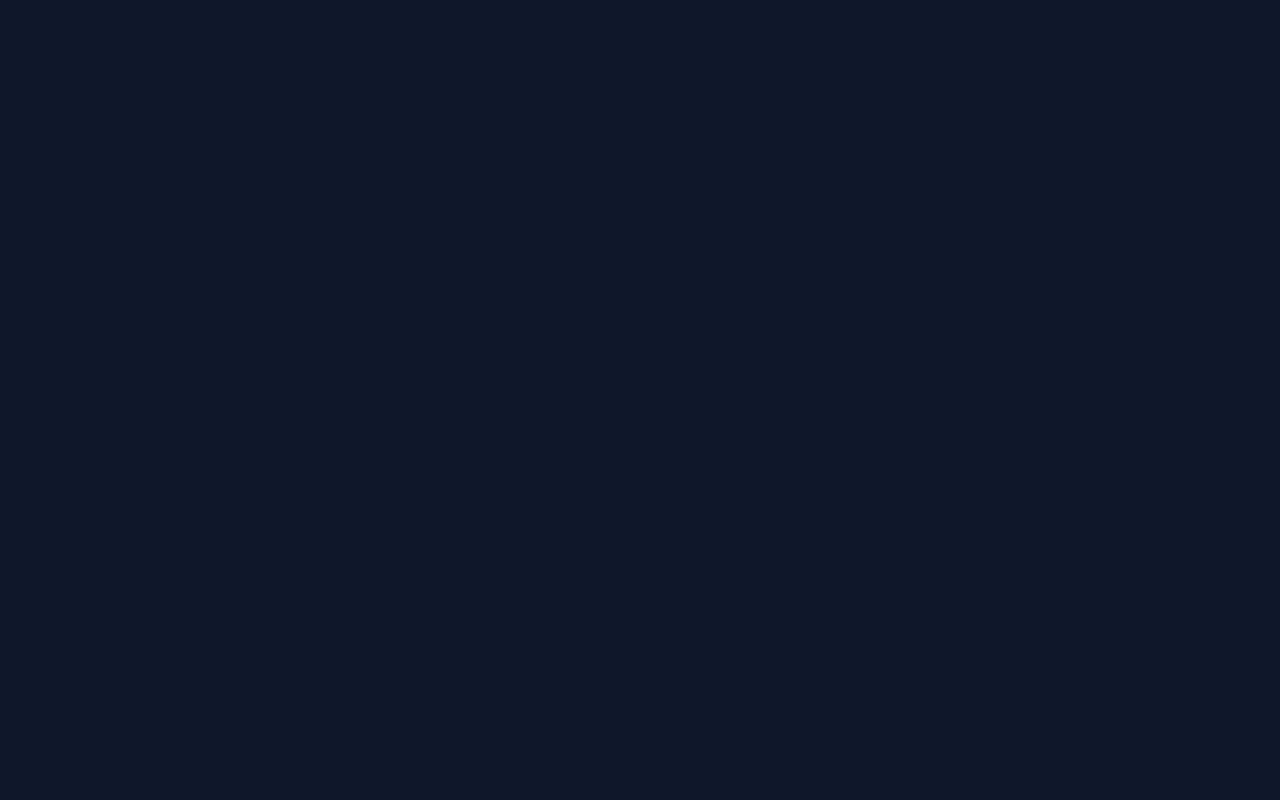
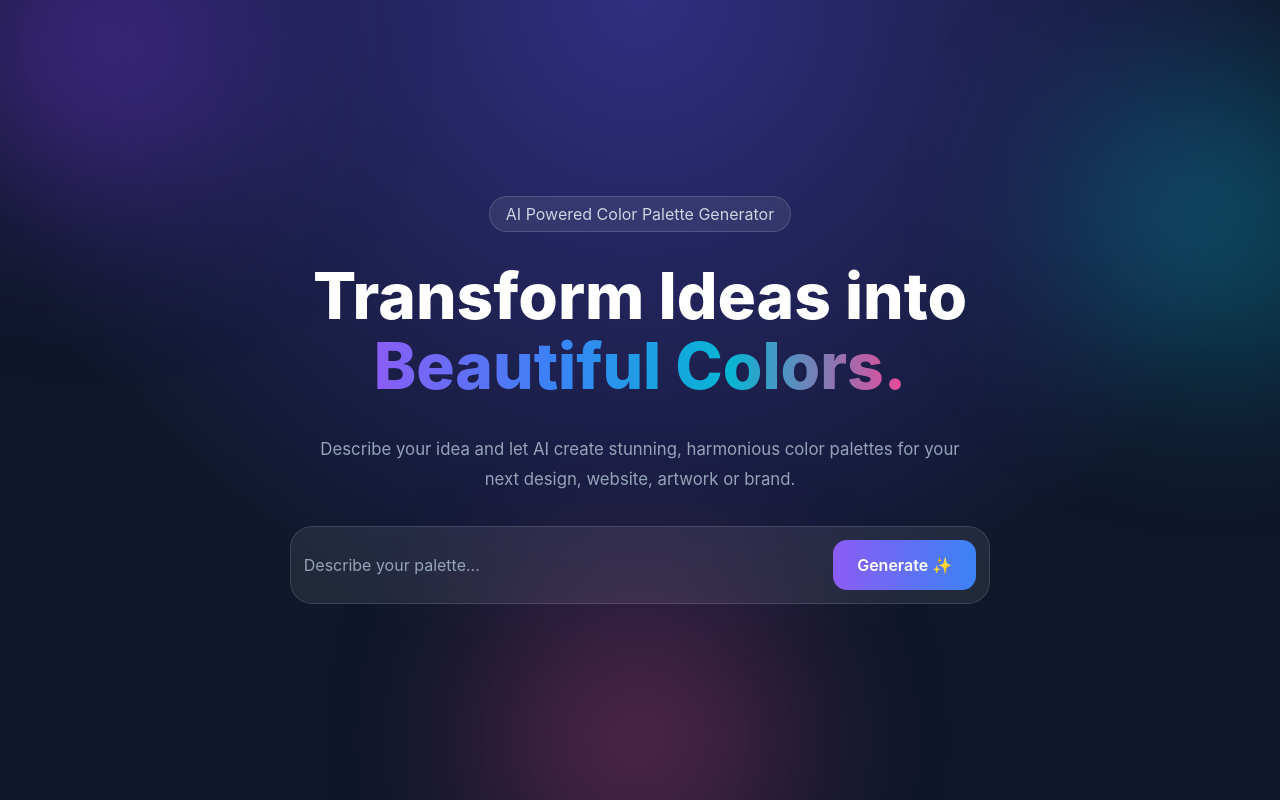
Before and after one commit to josna26/chroma, a React (Vite) app: page / in a window 1280 px wide. Built offline with nearby package versions, Linux system fonts and the light colour scheme.

Commit message:
feat: add landing hero section

```diff
--- a/src/App.jsx
+++ b/src/App.jsx
@@ -1,6 +1,9 @@
+import Hero from "./components/Hero";
+
 function App() {
   return (
     <>
+      <Hero />
     </>
   );
 }
--- /dev/null
+++ b/src/components/Hero.jsx
@@ -0,0 +1,47 @@
+import "../styles/components/hero.css";
+
+function Hero() {
+  return (
+    <main className="hero">
+
+      <div className="blob blob1"></div>
+      <div className="blob blob2"></div>
+      <div className="blob blob3"></div>
+
+      <section className="hero-content">
+
+        <p className="tagline">
+          AI Powered Color Palette Generator
+        </p>
+
+        <h1>
+          Transform Ideas into
+          <span> Beautiful Colors.</span>
+        </h1>
+
+        <p className="subtitle">
+          Describe your idea and let AI create stunning,
+          harmonious color palettes for your next design,
+          website, artwork or brand.
+        </p>
+
+        <div className="prompt-box">
+
+          <input
+            type="text"
+            placeholder="Describe your palette..."
+          />
+
+          <button>
+            Generate ✨
+          </button>
+
+        </div>
+
+      </section>
+
+    </main>
+  );
+}
+
+export default Hero;
--- /dev/null
+++ b/src/styles/components/hero.css
@@ -0,0 +1,158 @@
+.hero {
+    min-height: 100vh;
+    display: flex;
+    justify-content: center;
+    align-items: center;
+    position: relative;
+    overflow: hidden;
+    padding: 2rem;
+    background:
+        radial-gradient(circle at top, #312e81 0%, #0f172a 65%);
+}
+
+.blob {
+    position: absolute;
+    border-radius: 50%;
+    filter: blur(100px);
+    opacity: .45;
+    animation: float 10s ease-in-out infinite;
+}
+
+.blob1 {
+    width: 300px;
+    height: 300px;
+    background: #7c3aed;
+    top: -70px;
+    left: -60px;
+}
+
+.blob2 {
+    width: 260px;
+    height: 260px;
+    background: #06b6d4;
+    right: -70px;
+    top: 120px;
+    animation-delay: 2s;
+}
+
+.blob3 {
+    width: 250px;
+    height: 250px;
+    background: #ec4899;
+    bottom: -70px;
+    left: 40%;
+    animation-delay: 4s;
+}
+
+.hero-content {
+    width: 100%;
+    max-width: 900px;
+    text-align: center;
+    position: relative;
+    z-index: 10;
+}
+
+.tagline {
+    display: inline-block;
+    padding: .45rem 1rem;
+    border-radius: 999px;
+    background: rgba(255, 255, 255, .08);
+    border: 1px solid rgba(255, 255, 255, .15);
+    color: #cbd5e1;
+    margin-bottom: 1.8rem;
+}
+
+.hero h1 {
+    font-size: 4rem;
+    font-weight: 800;
+    line-height: 1.1;
+}
+
+.hero h1 span {
+    background: linear-gradient(90deg,
+            #8b5cf6,
+            #3b82f6,
+            #06b6d4,
+            #ec4899);
+    -webkit-background-clip: text;
+    -webkit-text-fill-color: transparent;
+}
+
+.subtitle {
+    max-width: 650px;
+    margin: 2rem auto;
+    color: #94a3b8;
+    line-height: 1.8;
+    font-size: 1.05rem;
+}
+
+.prompt-box {
+    width: 100%;
+    max-width: 700px;
+    margin: auto;
+    display: flex;
+    gap: 1rem;
+    padding: .8rem;
+    border-radius: 22px;
+    backdrop-filter: blur(18px);
+    background: rgba(255, 255, 255, .08);
+    border: 1px solid rgba(255, 255, 255, .12);
+}
+
+.prompt-box input {
+    flex: 1;
+    border: none;
+    outline: none;
+    background: none;
+    color: white;
+    font-size: 1rem;
+}
+
+.prompt-box input::placeholder {
+    color: #94a3b8;
+}
+
+.prompt-box button {
+    border: none;
+    padding: .95rem 1.5rem;
+    border-radius: 14px;
+    background: linear-gradient(90deg,
+            #8b5cf6,
+            #3b82f6);
+    color: white;
+    font-weight: 600;
+    transition: .3s;
+}
+
+.prompt-box button:hover {
+    transform: translateY(-2px);
+}
+
+@keyframes float {
+
+    0%,
+    100% {
+        transform: translateY(0);
+    }
+
+    50% {
+        transform: translateY(-35px);
+    }
+
+}
+
+@media(max-width:768px) {
+
+    .hero h1 {
+        font-size: 2.8rem;
+    }
+
+    .prompt-box {
+        flex-direction: column;
+    }
+
+    .prompt-box button {
+        width: 100%;
+    }
+
+}
```
